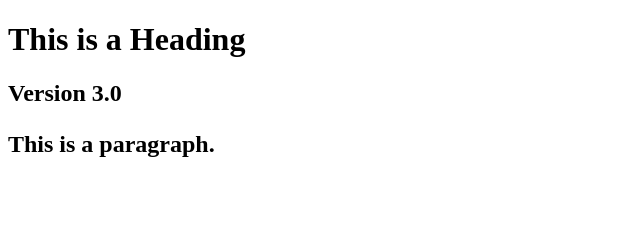
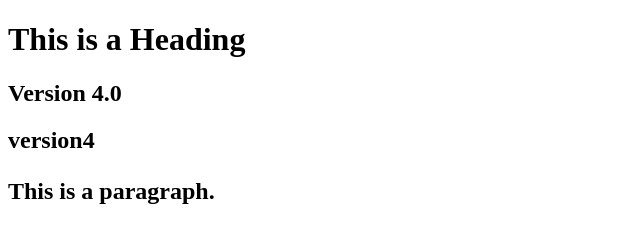
Before and after one commit to mirhanan/projectB, a plain HTML site: page index.html in a window 1280 px wide. Shown: the whole page, without its empty margins (0-640 px from the left). Drawn offline with Linux system fonts and the light colour scheme.

Commit message:
Update index.html

```diff
--- a/index.html
+++ b/index.html
@@ -6,7 +6,8 @@
 <body>
 
 <h1>This is a Heading</h1>
-<h2>Version 3.0<h2>
+<h2>Version 4.0<h2>
+  version4
 <p>This is a paragraph.</p>
 
 </body>
```
